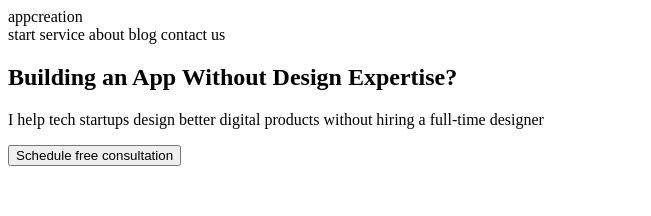
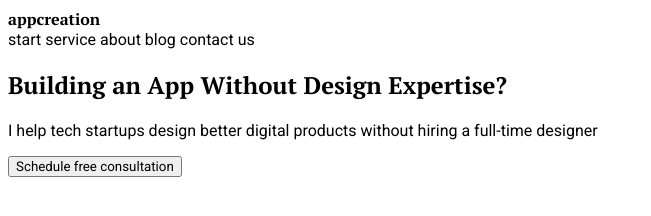
Before and after one commit to WebHeroSchool/htmlcssgavril0va, a plain HTML site: page index.html in a window 1280 px wide. Shown: the whole page, without its empty margins (0-651 px from the left). Drawn offline with Linux system fonts and the light colour scheme.

Commit message:
Подключила шрифт к сайту и файл со стилями. Добавила в style.css правило с применением новых шрифтов

```diff
--- a/index.html
+++ b/index.html
@@ -4,6 +4,8 @@
   <meta charset="UTF-8">
   <meta name="viewport" content="width=device-width, initial-scale=1.0">
   <meta http-equiv="X-UA-Compatible" content="ie=edge">
+  <link href="https://fonts.googleapis.com/css2?family=PT+Serif:wght@700&family=Roboto:wght@400;500&display=swap" rel="stylesheet">
+  <link rel="stylesheet" href="style/style.css">
   <title>Document</title>
 </head>
 <body>
--- /dev/null
+++ b/style/style.css
@@ -0,0 +1,7 @@
+nav, p, button {
+  font-family: 'Roboto', sans-serif;
+}
+
+div, h1 {
+  font-family: 'PT Serif', serif;
+}
```
